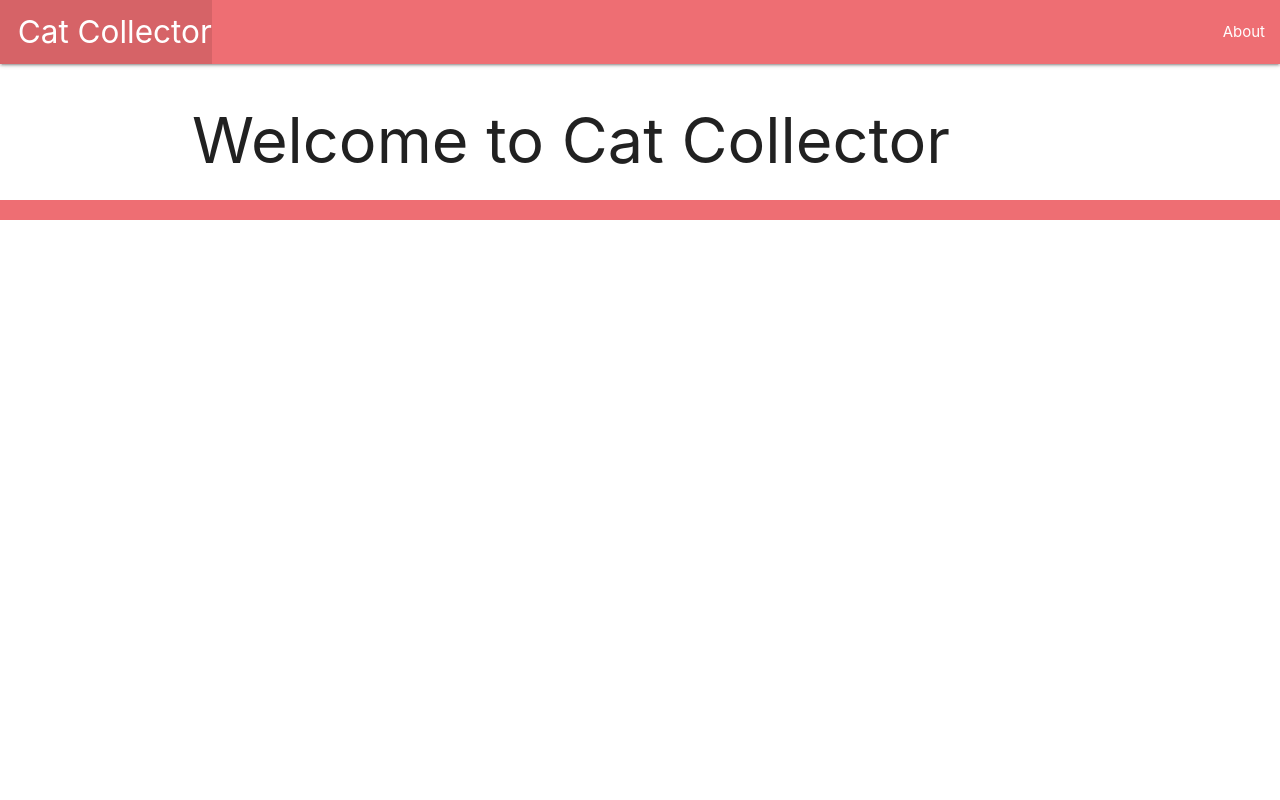
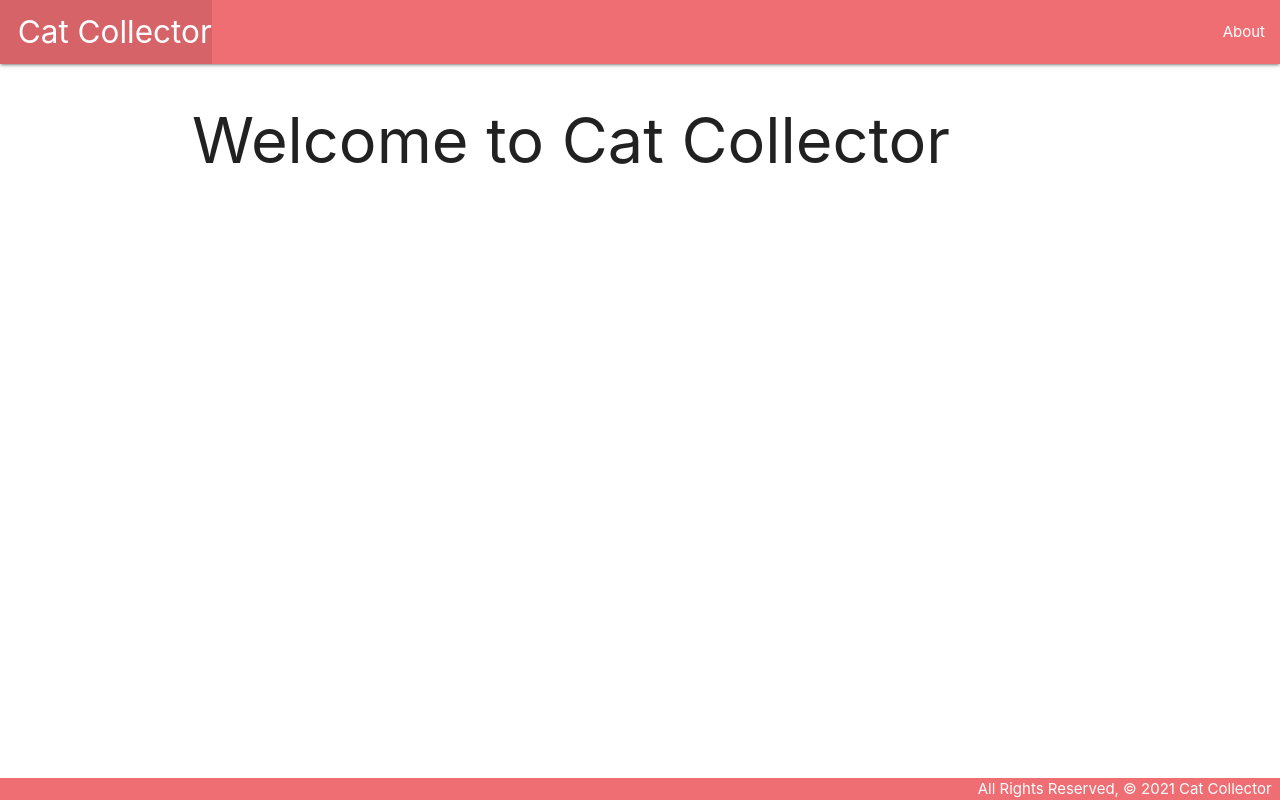
Before and after one commit to sophiabanda/cat_collector, a Django app: template main_app/templates/home.html in a window 1280 px wide. Run offline with Django 4.2, Linux system fonts and the light colour scheme; the template is opened without the code that fills it, so the values that code supplies are empty.

Commit message:
CSS update

```diff
--- a/main_app/static/css/style.css
+++ b/main_app/static/css/style.css
@@ -1,3 +1,14 @@
 body {
-    background-color: red;
-}
+    display: flex;
+    min-height: 100vh;
+    flex-direction: column;
+  }
+
+  main {
+    flex: 1 0 auto;
+  }
+
+  footer.page-footer {
+    padding-top: 0;
+    text-align: right;
+  }
--- a/main_app/templates/base.html
+++ b/main_app/templates/base.html
@@ -6,8 +6,8 @@
   <meta name="viewport" content="width=device-width, initial-scale=1.0">
   <meta http-equiv="X-UA-Compatible" content="ie=edge">
   <title>Cat Collector</title>
+  <link rel="stylesheet" href="{% static 'css/style.css'%}">
   <link rel="stylesheet" href="https://cdnjs.cloudflare.com/ajax/libs/materialize/1.0.0/css/materialize.min.css">
-  <link rel="stylesheet" href="{% static 'css/styles.css'%}">
 </head>
 <body>
   <header class="navbar-fixed">
```
